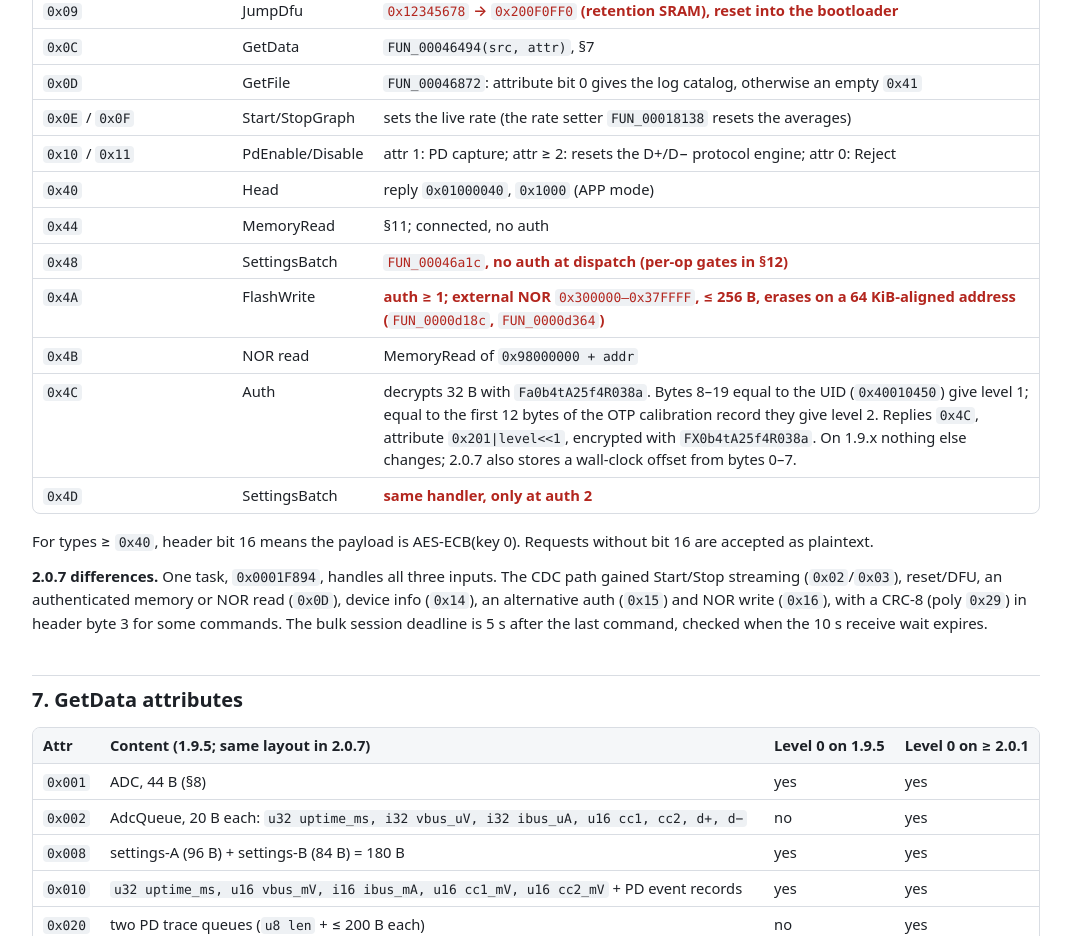
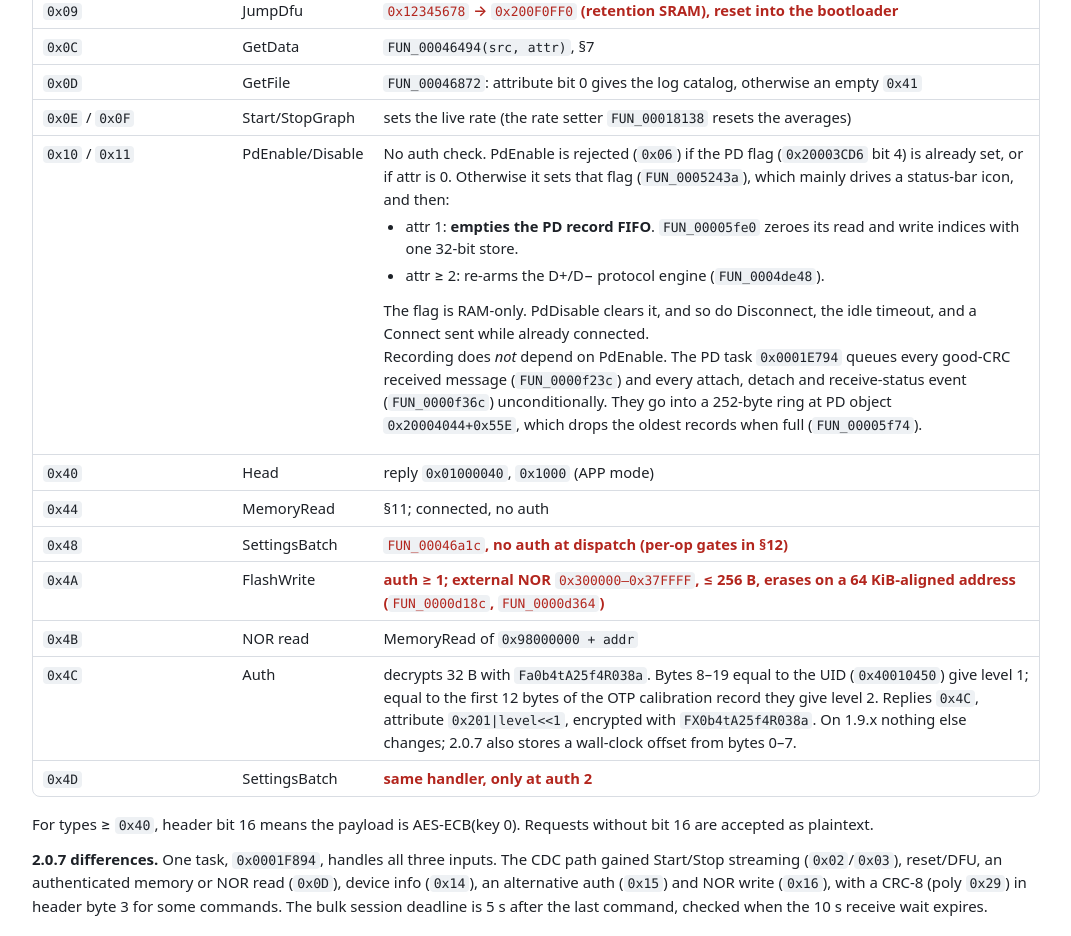
Before and after one commit to ljagiello/gopower-z, a plain HTML site: page docs/firmware.html in a window 1280 px wide. Shown: the part 6100-7036 px from the top of the page, without its empty margins (104-1175 px from the left). Drawn offline with Linux system fonts and the light colour scheme.

Commit message:
docs: PD messages are recorded unconditionally on 1.9.5; clarify empty-capture note
Firmware analysis: the meter queues every sniffed PD message without PdEnable (which would flush the queue), so polling 0x11 without it is correct and an empty capture after an attach means no PD was spoken.

```diff
--- a/docs/firmware.html
+++ b/docs/firmware.html
@@ -244,7 +244,13 @@ No timeout is left armed, so nothing more is queued. The host must read that rep
 <tr><td><code>0x0C</code></td><td>GetData</td><td><code>FUN_00046494(src, attr)</code>, §7</td></tr>
 <tr><td><code>0x0D</code></td><td>GetFile</td><td><code>FUN_00046872</code>: attribute bit 0 gives the log catalog, otherwise an empty <code>0x41</code></td></tr>
 <tr><td><code>0x0E</code> / <code>0x0F</code></td><td>Start/StopGraph</td><td>sets the live rate (the rate setter <code>FUN_00018138</code> resets the averages)</td></tr>
-<tr><td><code>0x10</code> / <code>0x11</code></td><td>PdEnable/Disable</td><td>attr 1: PD capture; attr &ge; 2: resets the D+/D&minus; protocol engine; attr 0: Reject</td></tr>
+<tr><td><code>0x10</code> / <code>0x11</code></td><td>PdEnable/Disable</td><td>No auth check. PdEnable is rejected (<code>0x06</code>) if the PD flag (<code>0x20003CD6</code> bit 4) is already set, or if attr is 0. Otherwise it sets that flag (<code>FUN_0005243a</code>), which mainly drives a status-bar icon, and then:
+<ul>
+  <li>attr 1: <strong>empties the PD record FIFO</strong>. <code>FUN_00005fe0</code> zeroes its read and write indices with one 32-bit store.</li>
+  <li>attr &ge; 2: re-arms the D+/D&minus; protocol engine (<code>FUN_0004de48</code>).</li>
+</ul>
+The flag is RAM-only. PdDisable clears it, and so do Disconnect, the idle timeout, and a Connect sent while already connected.
+<p>Recording does <em>not</em> depend on PdEnable. The PD task <code>0x0001E794</code> queues every good-CRC received message (<code>FUN_0000f23c</code>) and every attach, detach and receive-status event (<code>FUN_0000f36c</code>) unconditionally. They go into a 252-byte ring at PD object <code>0x20004044+0x55E</code>, which drops the oldest records when full (<code>FUN_00005f74</code>).</p></td></tr>
 <tr><td><code>0x40</code></td><td>Head</td><td>reply <code>0x01000040</code>, <code>0x1000</code> (APP mode)</td></tr>
 <tr><td><code>0x44</code></td><td>MemoryRead</td><td>§11; connected, no auth</td></tr>
 <tr><td><code>0x48</code></td><td>SettingsBatch</td><td class="danger"><code>FUN_00046a1c</code>, no auth at dispatch (per-op gates in §12)</td></tr>
```
Also changed, not shown: 1 other file.
